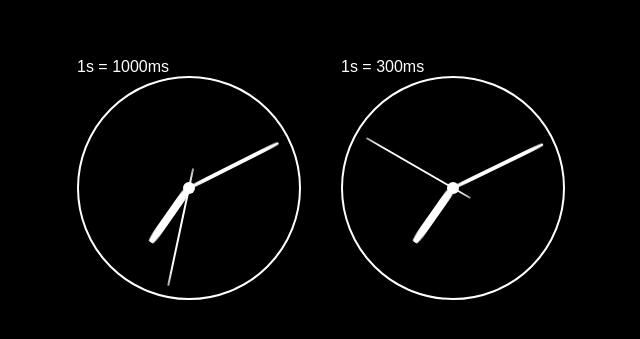
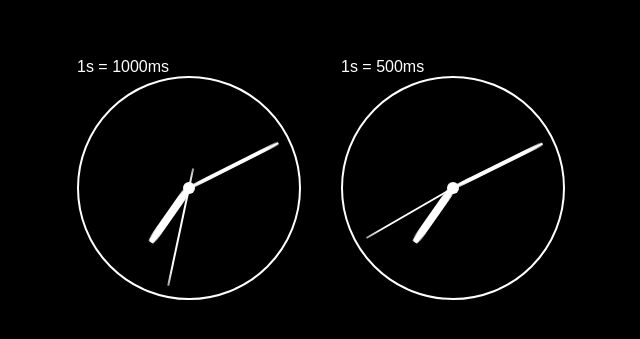
Before and after one commit to bezdonas/planet-clock, a React (Create React App) app: page / in a window 1280 px wide. Shown: the part 221-560 px from the top of the page, without its empty margins (319-959 px from the left). Built offline with nearby package versions, Linux system fonts and the light colour scheme.

Commit message:
Debugging heroku deplot

```diff
--- a/src/Clock/ClockContainer.tsx
+++ b/src/Clock/ClockContainer.tsx
@@ -31,7 +31,7 @@ export default class ClockContainer extends React.PureComponent {
           second={this.getCurrentSecond()}
         />
         <Clock
-          secondDuration={300}
+          secondDuration={500}
           hour={this.getCurrentHour()}
           minute={this.getCurrentMinute()}
           second={this.getCurrentSecond()}
```
